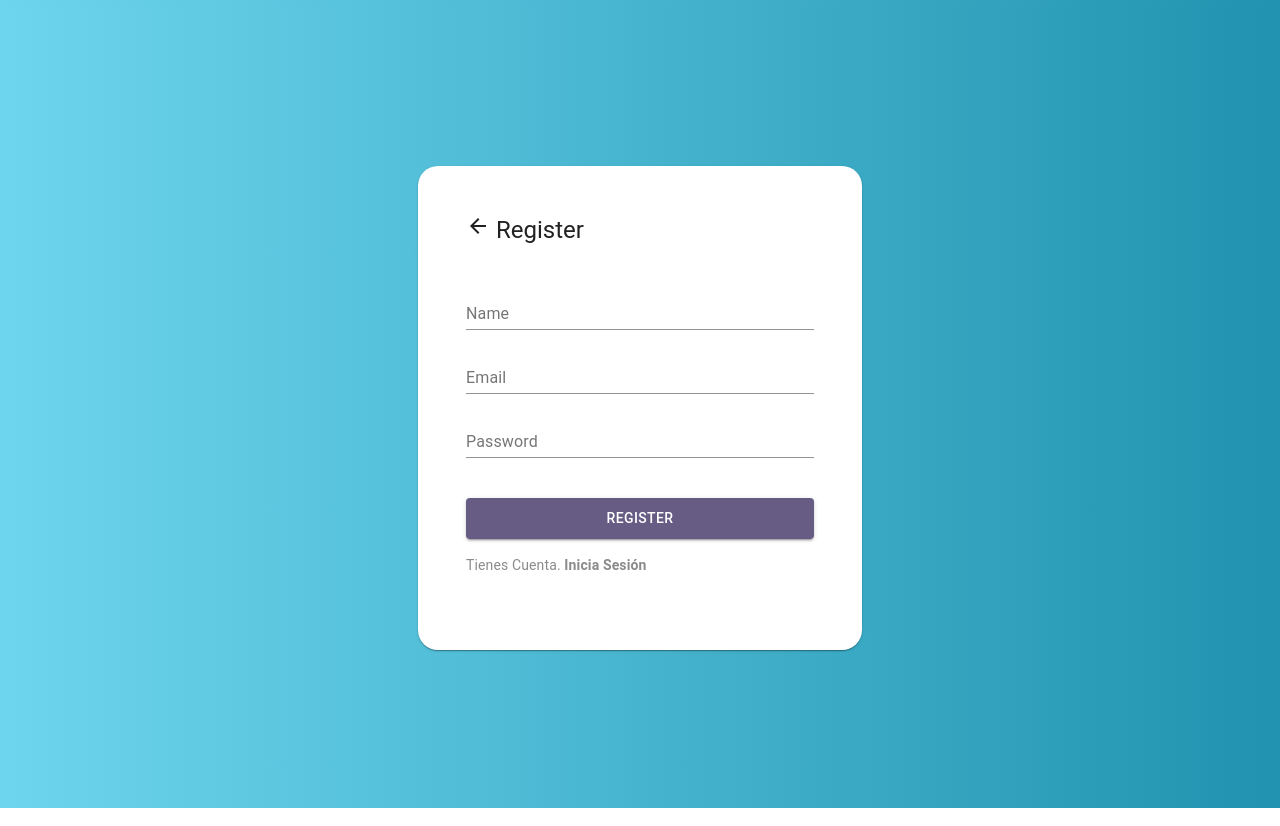
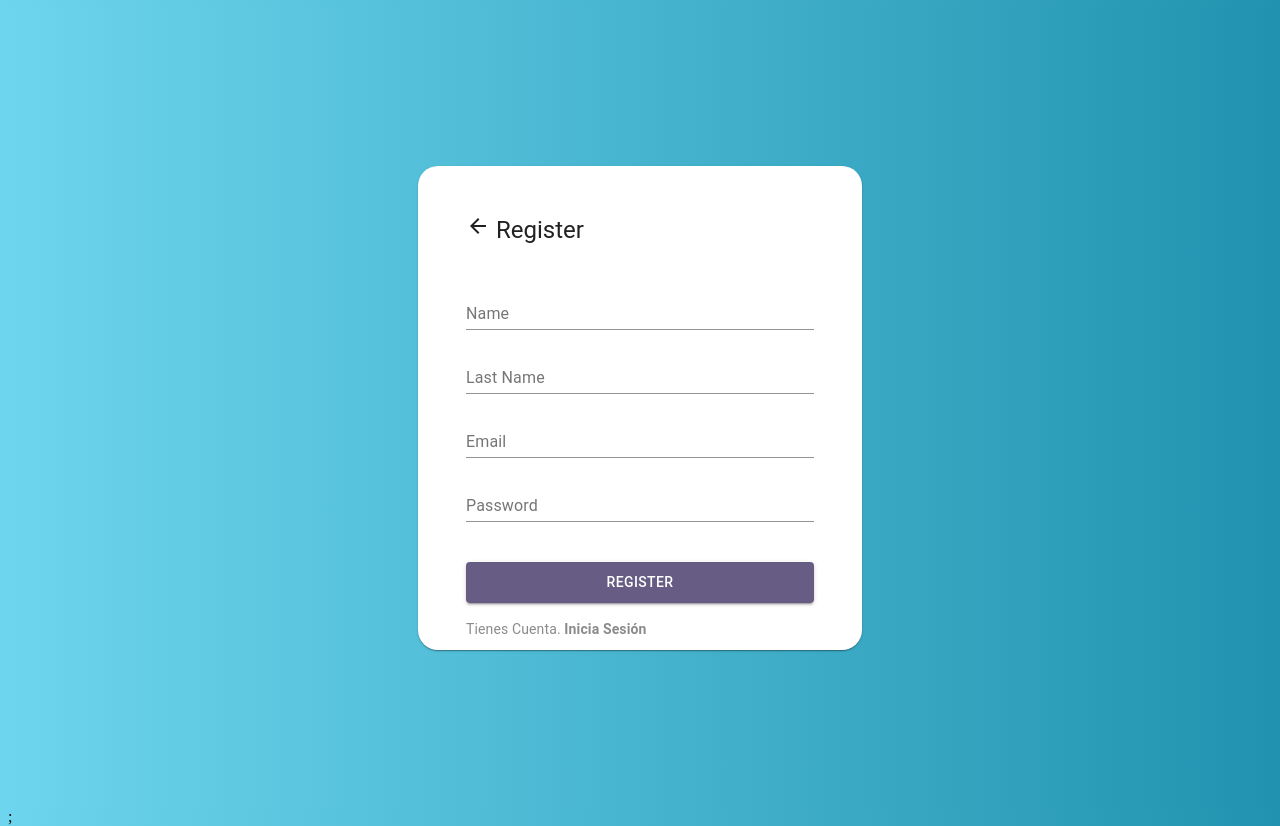
Before and after one commit to ricardober93/FrontendStore, a Next.js app: page /SingIn in a window 1280 px wide. Built offline with nearby package versions, Linux system fonts and the light colour scheme.

Commit message:
cambios en el singin.js

```diff
--- a/pages/SingIn.js
+++ b/pages/SingIn.js
@@ -1,8 +1,15 @@
 import React from "react";
 import Signin from "../src/modules/user/auth/components/SingIn";
+import { Provider } from "react-redux";
+import store from "../src/store";
 
 function singin() {
-  return <Signin />;
+  return (
+    <Provider store={store}>
+        <Signin />;
+    </Provider>
+  );
+
 }
 
 export default singin;
--- a/src/modules/user/auth/components/SingIn.js
+++ b/src/modules/user/auth/components/SingIn.js
@@ -18,6 +18,9 @@ import { useSelector } from "react-redux";
 import ArrowBackIcon from "@material-ui/icons/ArrowBack";
 import Router from 'next/router'
 
+import {AuthSignUpfn} from '../providers/AuthProvider'
+import {useDispatch} from 'react-redux'
+import { signUpAction } from "../store/AuthAction";
 const useStyles = makeStyles((theme) => ({
   root: {
     height: "100%",
@@ -69,15 +72,21 @@ const useStyles = makeStyles((theme) => ({
 
 const Signin = () => {
   const classes = useStyles();
+  const dispatch = useDispatch()
+  const messages = useSelector((state) => state.language.messages.login);
   //State del componente
   const [user, saveUser] = useState({
     name: "",
+    lastname: "",
     password: "",
     email: "",
+    role:1
   });
+  const [Error, setError] = useState("")
   const formik = useFormik({
     initialValues: {
       email: "",
+      lastname: "",
       name: "",
       password: "",
     },
@@ -85,17 +94,29 @@ const Signin = () => {
       name: Yup.string().required("Required"),
       email: Yup.string()
         .email("Invalid email address")
-        .min(6, "much short")
+        .min(3, "much short")
         .required("Required"),
-      password: Yup.string().min(8, "much short").required("Required"),
+      password: Yup.string().min(6, "much short").required("Required"),
     }),
-    onSubmit: (values) => {
+    onSubmit: async (values) => {
       saveUser({
         ...user,
         name: values.name,
+        lastname: values.lastname,
         email: values.email,
         password: values.password,
       });
+     try {
+      let res = await AuthSignUpfn(user)
+      if (res) {
+        console.log(res)
+        // dispatch(signUpAction(res))
+      }
+     } catch (error) {
+      setError(error)
+      console.log(Error)
+      Router.push('/singin')
+     }
     },
   });
   return (
@@ -131,6 +152,19 @@ const Signin = () => {
                 />
                 {formik.touched.name && formik.errors.name ? (
                   <Alert severity="error">{formik.errors.name}</Alert>
+                ) : null}
+              </FormControl>
+              <FormControl className={classes.formControl}>
+                <InputLabel htmlFor="Lastname">Last Name</InputLabel>
+                <Input
+                  id="Lastname"
+                  name="Lastname"
+                  onChange={formik.handleChange}
+                  onBlur={formik.handleBlur}
+                  value={formik.values.Lastname}
+                />
+                {formik.touched.Lastname && formik.errors.Lastname ? (
+                  <Alert severity="error">{formik.errors.Lastname}</Alert>
                 ) : null}
               </FormControl>
               <FormControl className={classes.formControl}>
--- a/src/modules/user/auth/providers/AuthProvider.js
+++ b/src/modules/user/auth/providers/AuthProvider.js
@@ -1,11 +1,11 @@
 import axios from 'axios'
 
-const URL =  "http://localhost:8000";
+const URL =  "http://localhost:8000" ;
 
 export const AuthLoginfn = async(values) => {
   let res = await axios({
     method: 'post',
-    url: 'http://localhost:8000/signin',
+    url: `${URL}/signin`,
     data: {
       email:values.email,
       password:values.password,
@@ -15,17 +15,18 @@ export const AuthLoginfn = async(values) => {
     return  res.data.data
 }
 
-export const AuthSignUpfn = async ( values ) => {
+export const AuthSignUpfn = async ( user ) => {
   let res = await axios({
     method: 'post',
-    url: 'http://localhost:8000/signup',
+    url: `${URL}/signup`,
     data: {
-      name:values.name,
-      lastname:values.lastname,
-      email:values.email,
-      password:values.password
+      name:user.name,
+      lastname:user.lastname,
+      email:user.email,
+      password:user.password,
+      role:user.role
     },
-    headers:  {'Content-Type': 'application/json' }
+    // headers:  {'Content-Type': 'application/json' }
   })
 
   return res.data.data
--- a/src/modules/user/auth/store/AuthAction.js
+++ b/src/modules/user/auth/store/AuthAction.js
@@ -1,4 +1,9 @@
-export const signInAction = (token) => ({
+export const signInAction = (token, user) => ({
         type: 'SING_IN',
-        payload:token ,
+        payload:{token,user} ,
 })
+
+export const signUpAction = (user) => ({
+        type: 'SING_Up',
+        payload:{user} ,
+})
--- a/src/modules/user/auth/store/AuthReducer.js
+++ b/src/modules/user/auth/store/AuthReducer.js
@@ -1,11 +1,16 @@
+import { SING_IN, SING_UP } from "./AuthTypes";
+
 const InicialState = {
-  user: {},
+  token: {},
+  user:{}
 };
 
 export default function AuthReducer(state = InicialState, action) {
   switch (action.type) {
-    case "SING_IN":
-      return { ...state, user: action.payload };
+    case SING_IN:
+      return { ...state, state: action.payload };
+    case SING_UP:
+      return { ...state, state: action.payload };
 
     default:
       return state;
--- a/src/modules/user/auth/store/AuthTypes.js
+++ b/src/modules/user/auth/store/AuthTypes.js
@@ -1 +1,2 @@
 export const SING_IN = "SIGN_IN";
+export const SING_UP = "SIGN_UP";
```
Also changed, not shown: src/modules/user/auth/components/FormLogin.js (+7 -3 lines).
